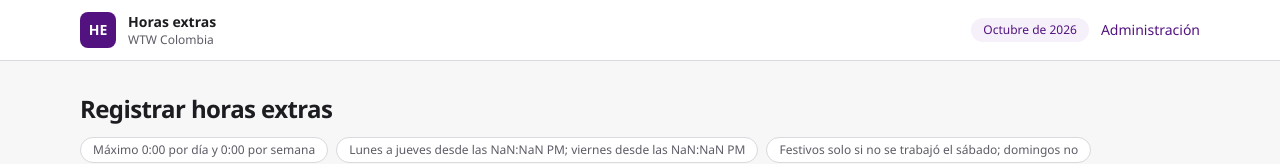
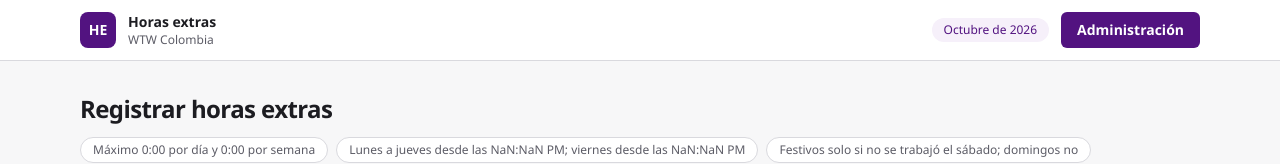
Before and after one commit to angeldevwtw/Horas_extras, a React (Vite) app in the folder web/: page / in a window 1280 px wide. Shown: the top 164 px of the page. Built offline with nearby package versions, Linux system fonts and the light colour scheme; no server answers; the database is empty.

Commit message:
Boton de Administracion destacado en el encabezado

```diff
--- a/web/src/App.tsx
+++ b/web/src/App.tsx
@@ -68,8 +68,9 @@ export function App() {
             <span className="hidden rounded-full bg-suave px-3 py-1 text-xs font-medium text-primario first-letter:uppercase sm:inline">
               {nombreMes(hoy)}
             </span>
-            <a href={enAdmin ? '#' : '#admin'} className="font-medium text-primario hover:underline">
-              {enAdmin ? 'Volver al registro' : 'Administración'}
+            <a href={enAdmin ? '#' : '#admin'}
+              className="rounded-md bg-primario px-4 py-2 text-sm font-semibold text-blanco transition-colors hover:bg-primario-hover">
+              {enAdmin ? '← Volver al registro' : 'Administración'}
             </a>
           </nav>
         </div>
```
